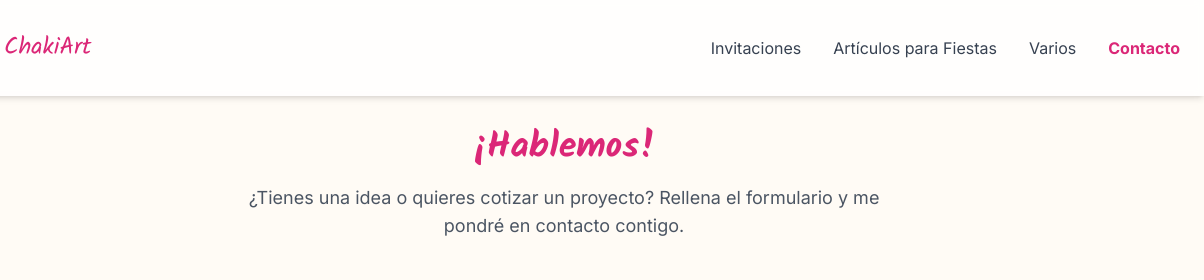
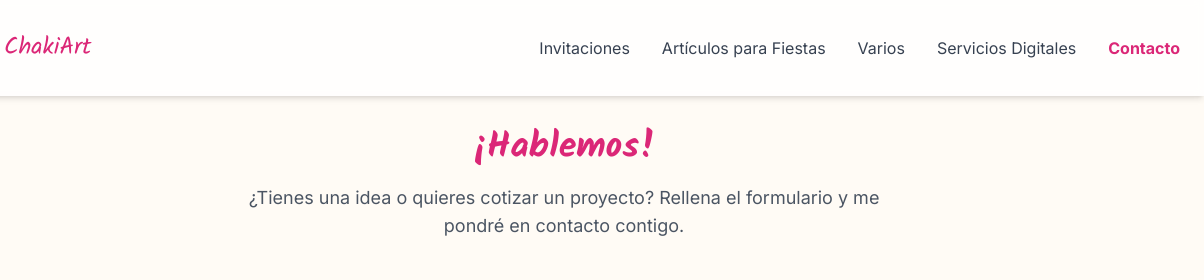
Before and after one commit to rubsalgher/web-chakiart, a plain HTML site: page contacto.html in a window 1280 px wide. Shown: the top 280 px of the page, 76-1280 px from the left. Drawn offline with nearby package versions, Linux system fonts and the light colour scheme.

Commit message:
se modifico contactos, faltaba el link a la pagina de servicios

```diff
--- a/contacto.html
+++ b/contacto.html
@@ -32,6 +32,7 @@
                 </div>
                 <a href="articulos.html" class="text-gray-700 hover:text-pink-600 smooth-transition">Artículos para Fiestas</a>
                 <a href="varios.html" class="text-gray-700 hover:text-pink-600 smooth-transition">Varios</a>
+                <a href="servicios.html" class="text-gray-700 hover:text-pink-600 smooth-transition">Servicios Digitales</a>
                 <a href="contacto.html" class="text-pink-600 font-bold smooth-transition">Contacto</a>
             </nav>
 
@@ -44,6 +45,7 @@
             <a href="invitaciones.html" class="block text-gray-700 hover:text-pink-600 py-2">Invitaciones</a>
             <a href="articulos.html" class="block text-gray-700 hover:text-pink-600 py-2">Artículos para Fiestas</a>
             <a href="varios.html" class="block text-gray-700 hover:text-pink-600 py-2">Varios</a>
+            <a href="servicios.html" class="block text-gray-700 hover:text-pink-600 py-2">Servicios Digitales</a>
             <a href="contacto.html" class="block text-pink-600 font-bold py-2">Contacto</a>
         </div>
     </header>
```
